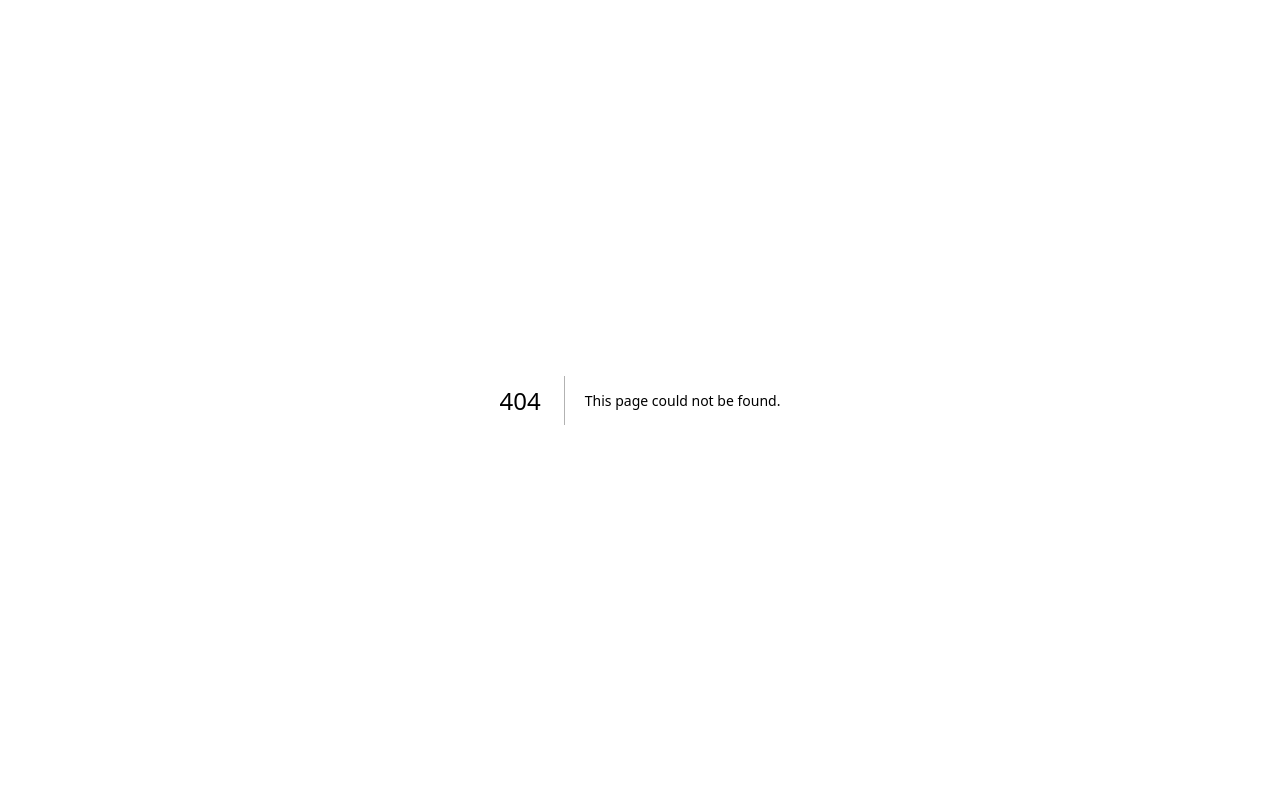
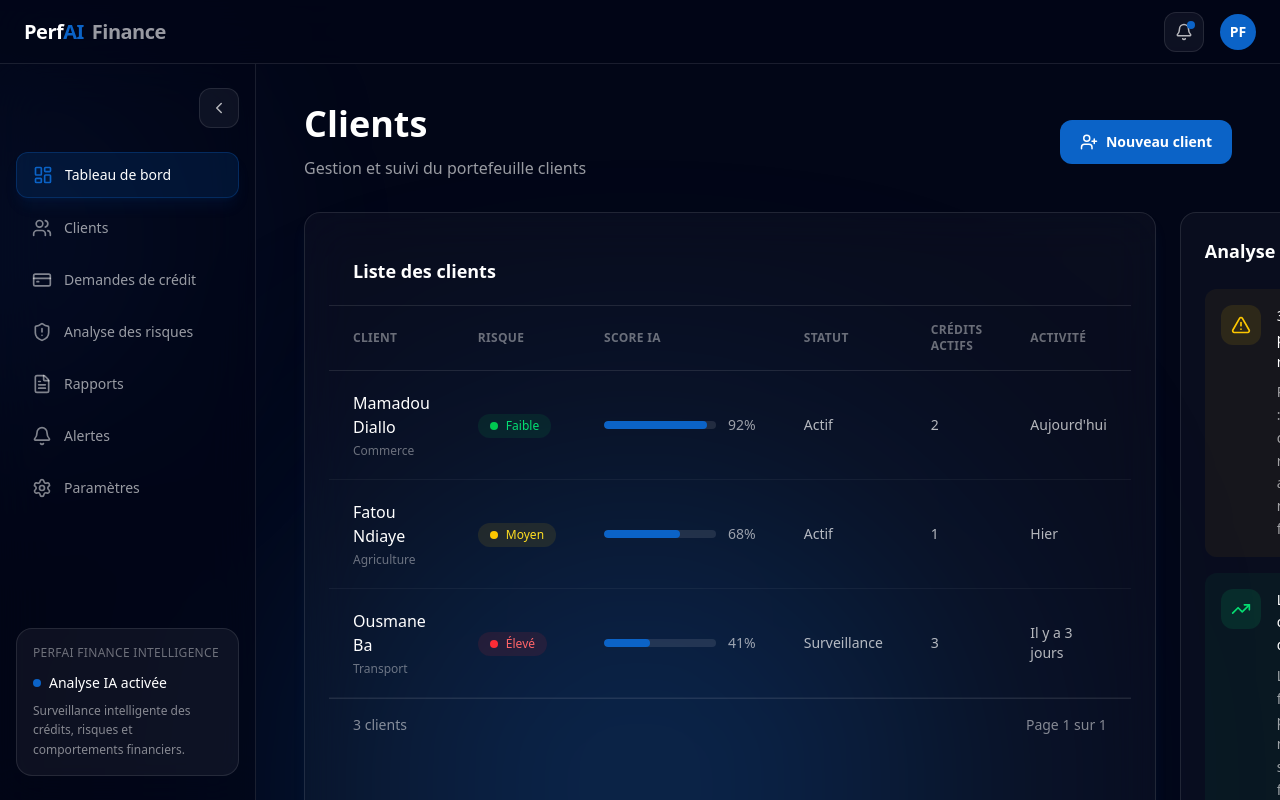
Before and after one commit to Elyjo/PerfAI-Finance, a Next.js app in the folder perfai-finance-frontend/: page /clients in a window 1280 px wide. Before the commit this address had no page. Shown: the top 800 px of the page. Built offline with nearby package versions, Linux system fonts and the light colour scheme.

Commit message:
feat: add clients page layout

```diff
--- /dev/null
+++ b/perfai-finance-frontend/src/app/(protected)/clients/page.tsx
@@ -0,0 +1,93 @@
+import ClientTable from "@/components/clients/ClientTable";
+import AiClientInsights from "@/components/clients/AiClientInsights";
+import RecentClientActivityCard from "@/components/clients/RecentClientActivityCard";
+import { UserPlus } from "lucide-react";
+
+export default function ClientsPage() {
+  return (
+    <section
+      className="
+        min-h-screen
+        px-12
+        py-10
+      "
+    >
+      {/* Header */}
+      <div
+        className="
+          flex
+          items-center
+          justify-between
+        "
+      >
+        <div>
+          <h1
+            className="
+              text-4xl
+              font-bold
+              text-white
+            "
+          >
+            Clients
+          </h1>
+
+          <p
+            className="
+              mt-3
+              text-white/60
+            "
+          >
+            Gestion et suivi du portefeuille clients
+          </p>
+        </div>
+
+        <button
+          className="
+            flex
+            items-center
+            gap-2
+            rounded-xl
+            bg-[#0B63C7]
+            px-5
+            py-3
+            text-sm
+            font-semibold
+            text-white
+            transition
+            hover:bg-[#0954a8]
+            cursor-pointer
+          "
+        >
+          <UserPlus size={18} />
+          Nouveau client
+        </button>
+      </div>
+
+      {/* Content */}
+      <div
+        className="
+          mt-8
+          grid
+          gap-6
+          lg:grid-cols-[2fr_1fr]
+        "
+      >
+        {/* Table */}
+        <ClientTable />
+
+        {/* Right column */}
+        <div
+          className="
+            flex
+            flex-col
+            gap-6
+          "
+        >
+          <AiClientInsights />
+
+          <RecentClientActivityCard />
+        </div>
+      </div>
+    </section>
+  );
+}
```
Also changed, not shown: perfai-finance-frontend/src/components/clients/ClientDetails.tsx (deleted), perfai-finance-frontend/src/components/clients/ClientProfileCard.tsx (deleted).
